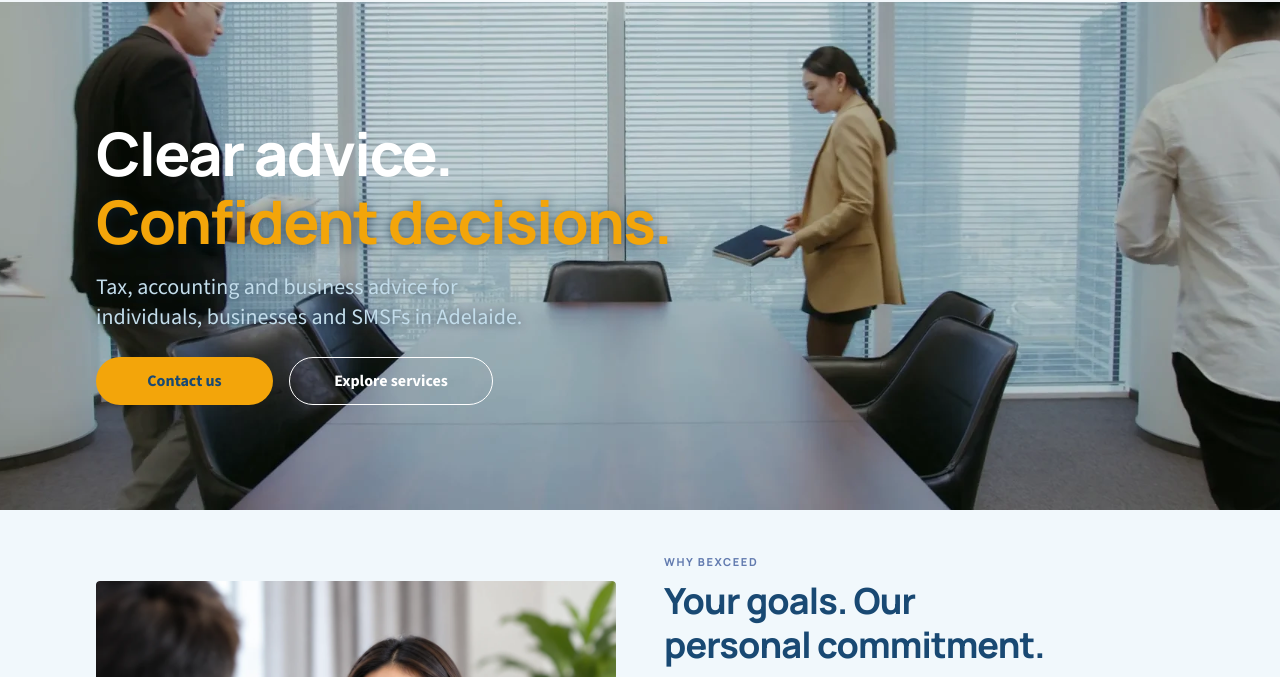
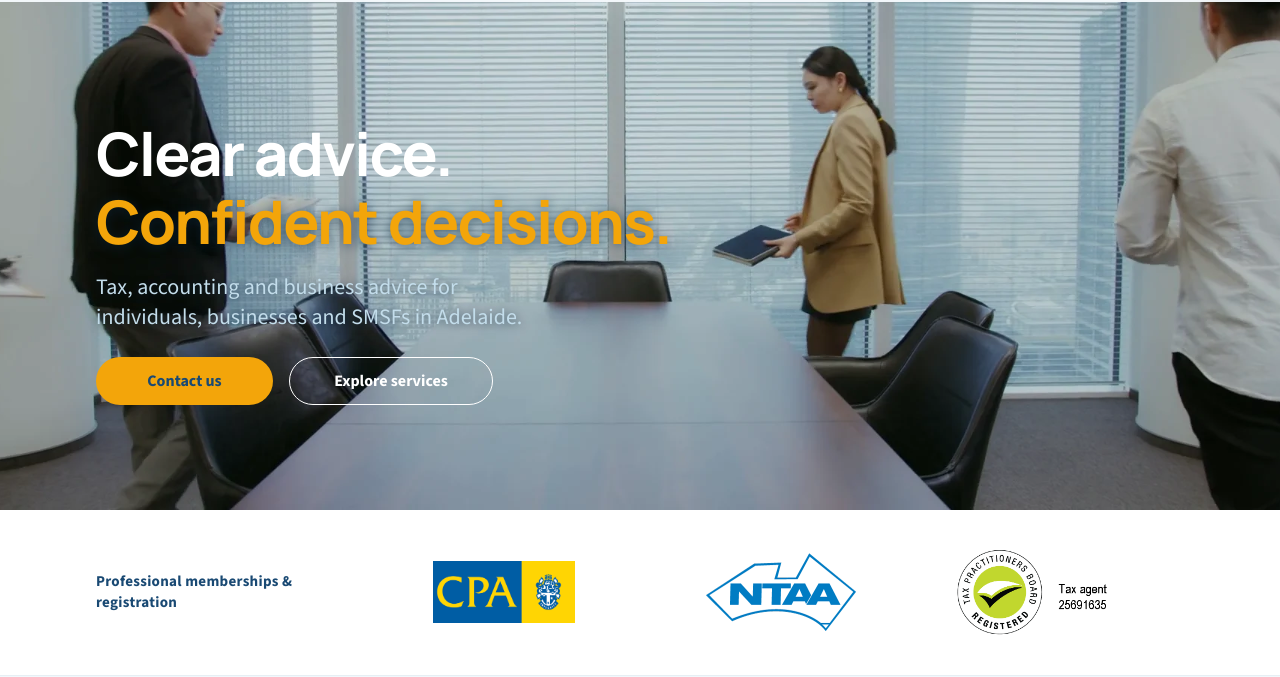
Before and after one commit to liangceli/Bexceed-New-Website, a website built with Vite: page index.html in a window 1280 px wide. Shown: the part 90-767 px from the top of the page. Built offline with nearby package versions, Linux system fonts and the light colour scheme.

Commit message:
Add professional credentials and refine contact colors

```diff
--- a/src/main.js
+++ b/src/main.js
@@ -18,6 +18,7 @@ const icon = (name, className='') => `<img class="${className}" src="/assets/${n
 const chevron = '<span class="link-chevron" aria-hidden="true">&gt;</span>';
 const destinations = ['#home','#services','#pricing','#about','#insights'];
 const navOrder = [0,3,1,2,4];
+const credentialsHeading = { en:'Professional memberships & registration', 'zh-CN':'专业会员资格与注册', 'zh-TW':'專業會員資格與註冊', vi:'Tư cách hội viên & đăng ký hành nghề' };
 const resourceUrls = ['https://www.ato.gov.au/','https://asic.gov.au/'];
 const brand = () => `<a class="brand" href="#home" aria-label="Bexceed"><span class="brand-image">${'<img class="brand-symbol" src="/assets/bexceed-client-logo.png" alt="">'}</span><span><strong>Bexceed</strong><small>Tax &amp; Accounting</small></span></a>`;
 const nav = t => navOrder.map(i=>`<a href="${destinations[i]}" ${i===0?'class="active"':''}>${t.nav[i]}</a>`).join('');
@@ -39,6 +40,7 @@ function render(){
   app.innerHTML=`<a class="skip-link" href="#main">${t.skip}</a>
   <header class="header" id="header"><div class="container header-inner">${brand()}<nav class="desktop-nav" aria-label="${t.menu}">${nav(t)}</nav><div class="language-picker"><button class="language-pill" id="language-toggle" aria-haspopup="true" aria-expanded="false" aria-controls="language-menu" aria-label="${t.language}">${languages[locale][1]}${icon('caret-down')}</button><div class="language-menu" id="language-menu" hidden>${Object.entries(languages).map(([key,[name]])=>`<button type="button" lang="${key}" data-language="${key}" aria-pressed="${key===locale}">${name}</button>`).join('')}</div></div><a href="#contact" class="button header-contact">${t.contact}</a><button type="button" class="menu-toggle" id="mobile-toggle" aria-label="${t.menu}" aria-expanded="false" aria-controls="mobile-menu">${icon('list')}</button></div><nav id="mobile-menu" class="mobile-nav" aria-label="${t.menu}" hidden>${nav(t)}<a href="#contact">${t.contact}</a></nav></header>
   <main id="main"><section class="hero ${firstRender&&!reducedMotion.matches?'entrance':''}" id="home"><img class="hero-photo" src="/assets/hero-meeting-poster.webp" alt="" fetchpriority="high" width="2010" height="782"><video id="hero-video" class="hero-video" muted loop playsinline preload="none" poster="/assets/hero-meeting-poster.webp" aria-label="${t.approach}"></video><div class="hero-shade" aria-hidden="true"></div><div class="container hero-content"><h1><span>${t.hero[0]}</span><span>${t.hero[1]}</span></h1><p class="hero-description">${t.heroText}</p><div class="actions"><a href="#contact" class="button">${t.contact}</a><a href="#services" class="button button-outline">${t.explore}</a></div></div></section>
+  <section class="credentials" aria-labelledby="credentials-title"><div class="container credentials-inner"><h2 id="credentials-title">${credentialsHeading[locale]}</h2><div class="credentials-logos"><img class="credential-cpa" src="/assets/credential-cpa.png" alt="CPA Public Practice" width="1584" height="693"><img class="credential-ntaa" src="/assets/credential-ntaa.png" alt="National Tax and Accountants’ Association" width="300" height="156"><img class="credential-tpb" src="/assets/credential-tpb.png" alt="Tax Practitioners Board registered tax agent 25691635" width="928" height="517"></div></div></section>
   <section class="about section" id="about"><div class="container about-grid"><div class="adviser-wrap"><img class="adviser-photo" src="/assets/adviser-consultation.webp" alt="${t.approach}" loading="lazy" width="900" height="1000"><video id="adviser-video" class="adviser-video" muted loop playsinline preload="none" poster="/assets/adviser-consultation.webp" aria-label="${t.approach}"></video><button class="adviser-caption" type="button" data-video="adviser-video">${icon('pause-fill')}<span>${t.approach}</span></button></div><div class="about-copy"><p class="eyebrow">${t.why}</p><h2>${t.whyTitle}</h2><p class="about-lead">${t.whyLead}</p><div class="benefits">${t.benefits.map(([h,p],i)=>`<div class="benefit"><span class="icon-disc"><img src="/assets/benefit-${['partner','growth','language','location'][i]}.png" alt="" loading="lazy" width="72" height="72"></span><div><h3>${h}</h3><p>${p}</p></div></div>`).join('')}</div><button type="button" class="text-link link-button" data-modal="about">${t.about} ${chevron}</button></div></div></section>
   <section class="services section" id="services"><div class="container"><div class="section-intro"><div><p class="eyebrow">${t.servicesLabel}</p><h2>${t.servicesTitle}</h2></div></div><div class="service-grid">${t.services.map(([title,text,link],i)=>`<article class="service-card"><img class="service-photo" src="/assets/service-${['family','business-small','smsf'][i]}.webp" alt="${title}" loading="lazy" width="800" height="500"><div class="service-content"><h3>${title}</h3><p>${text}</p><a class="text-link" href="#contact" data-service="${i}">${link} ${chevron}</a></div></article>`).join('')}</div></div></section>
   <section class="pricing section" id="pricing"><div class="container pricing-layout"><div class="pricing-copy"><div class="section-intro pricing-intro"><div><p class="eyebrow">${t.pricing}</p><h2>${t.pricingTitle}</h2></div></div><div class="price-tabs" role="tablist" aria-label="${t.pricing}">${t.categories.map((label,i)=>`<button type="button" role="tab" id="tab-${i}" data-tab="${i}" aria-selected="${i===category}" aria-controls="price-panel" tabindex="${i===category?0:-1}" class="${i===category?'selected':''}">${label}</button>`).join('')}</div><div id="price-panel" role="tabpanel" aria-labelledby="tab-${category}" class="pricing-rows">${priceRows(t,category)}</div><div class="pricing-bottom"><p>${t.feeNote}</p><div class="actions"><a class="button" href="#contact" id="quote">${t.quote}</a><button class="text-link link-button" type="button" data-modal="pricing">${t.allPricing} ${chevron}</button></div></div></div><img class="pricing-photo" src="/assets/pricing-consultation.png" alt="" loading="lazy" width="1200" height="1044"></div></section>
--- a/src/site.css
+++ b/src/site.css
@@ -81,3 +81,22 @@ html[lang^=zh] body{font-family:'Source Sans 3','Microsoft YaHei','PingFang SC',
 @media(max-width:1100px){.pricing-photo{height:530px}}
 @media(max-width:900px){.pricing-layout{grid-template-columns:1fr;gap:28px}.pricing .pricing-intro h2{font-size:34px}.pricing-photo{height:440px}}
 @media(max-width:640px){.pricing{padding:38px 0}.pricing-layout{gap:28px}.pricing .pricing-intro h2{font-size:30px;line-height:1.22}.pricing .price-tabs button,.pricing .price-tabs button:first-child{font-size:12px;min-height:45px;padding:9px 5px}.pricing-row h3{font-size:17px}.pricing-row p{font-size:15px}.pricing .pricing-bottom>p{margin:0}.pricing .pricing-bottom>.actions{gap:16px;margin-top:18px}.pricing-photo{height:330px}}
+
+/* Original professional marks remain in their supplied colours and proportions. */
+.credentials{background:#fff;border-bottom:1px solid #e7eff4}
+.credentials-inner{display:flex;align-items:center;gap:52px;padding-block:12px}
+.credentials h2{flex:0 0 230px;color:#194973;font:700 15px/1.4 'Source Sans 3',sans-serif;letter-spacing:.02em}
+.credentials-logos{flex:1;min-width:0;display:grid;grid-template-columns:repeat(3,minmax(0,1fr));align-items:center;justify-items:center;gap:24px}
+.credentials-logos img{display:block;height:auto;max-width:100%;object-fit:contain}
+.credentials-logos .credential-cpa{width:142px}
+.credentials-logos .credential-ntaa{width:150px}
+.credentials-logos .credential-tpb{width:260px}
+@media(max-width:900px){.credentials-inner{gap:24px}.credentials h2{flex-basis:180px}.credentials-logos{gap:16px}}
+@media(max-width:640px){.credentials-inner{display:block;padding-block:20px}.credentials h2{text-align:center;font-size:14px;margin-bottom:12px}.credentials-logos{grid-template-columns:repeat(2,minmax(0,1fr));gap:8px 16px}.credentials-logos .credential-cpa{width:132px}.credentials-logos .credential-ntaa{width:132px}.credentials-logos .credential-tpb{grid-column:1/-1;width:250px}}
+
+/* Lighten the contact panel so it transitions into the darker footer. */
+.contact-info{background:#e3f1f8;color:#194973}
+.contact-info>p{color:#355d7a}
+.contact-details a{color:#194973}
+.contact-details a:hover{color:#007fae}
+.contact-details img{filter:none}
```
Also changed, not shown: public/assets/credential-cpa.png (added), public/assets/credential-ntaa.png (added), public/assets/credential-tpb.png (added).
